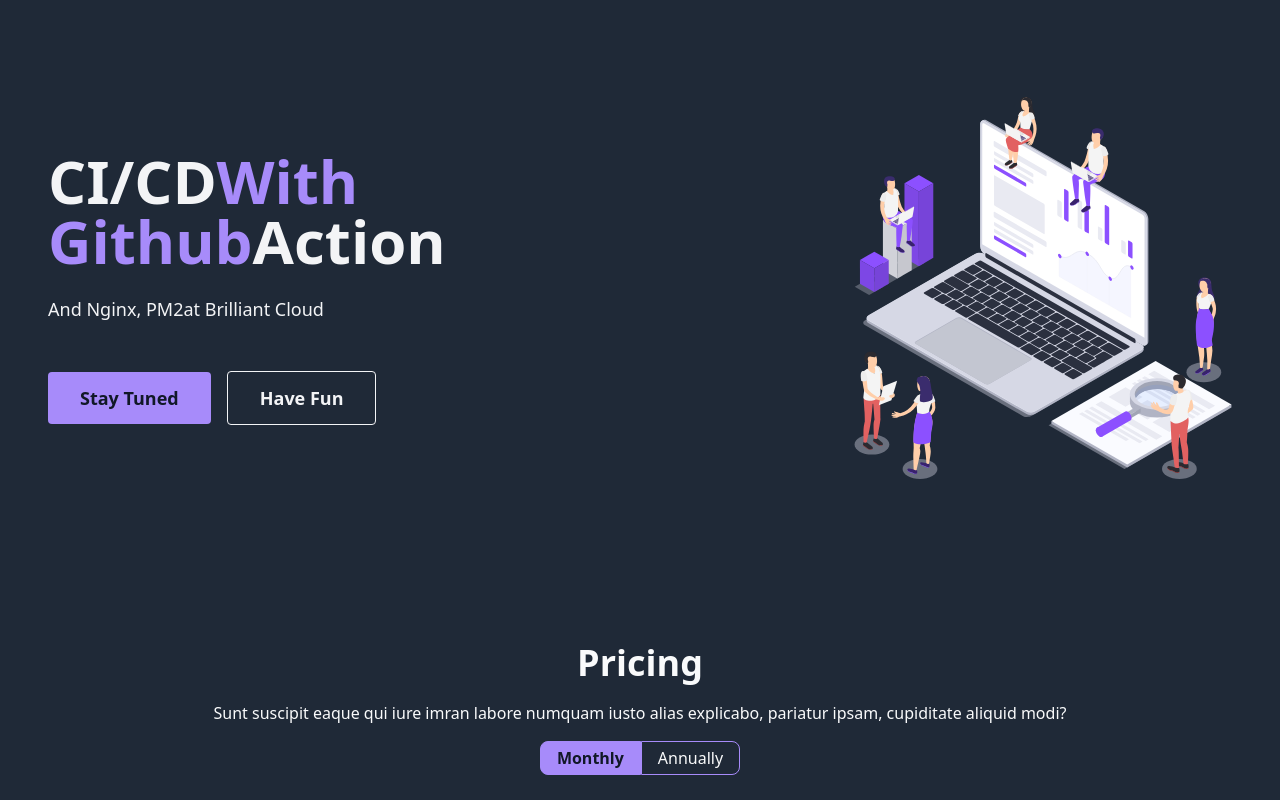
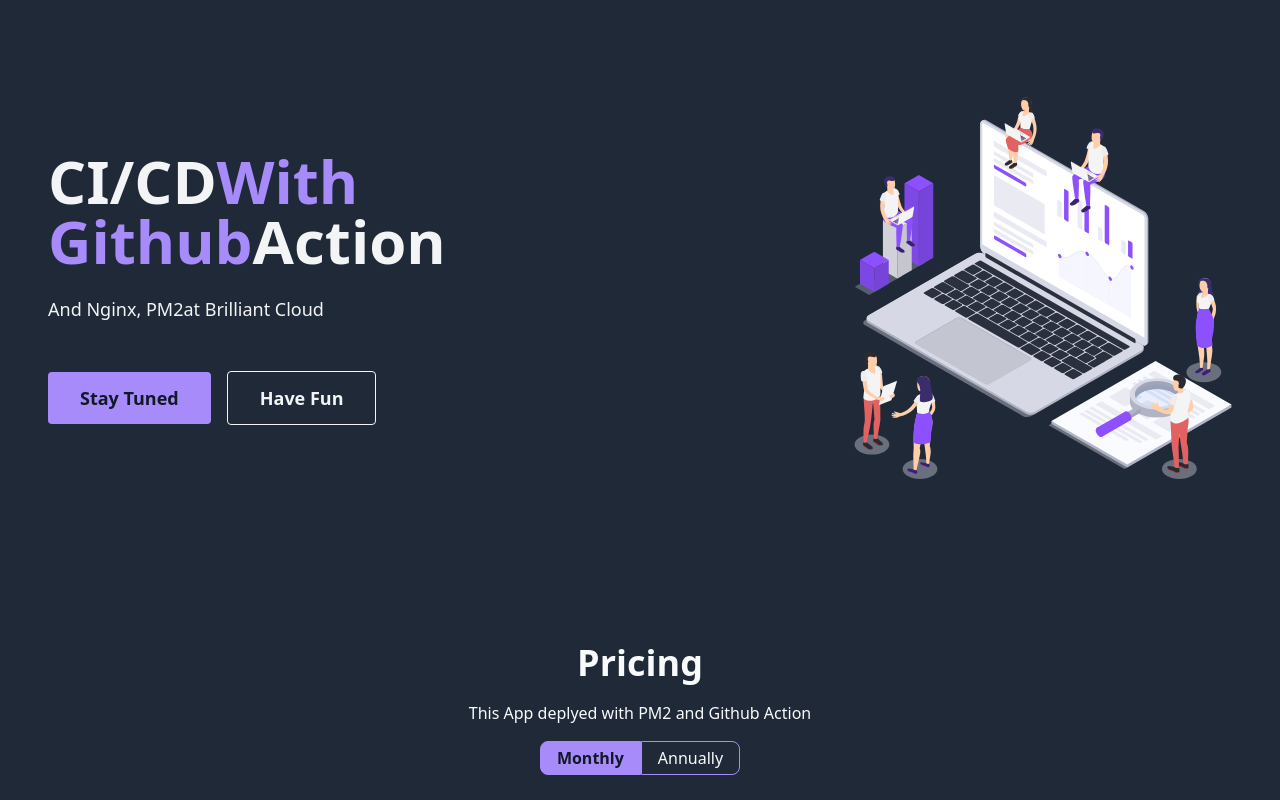
Before and after one commit to imranhc0/practice-ci-cd, a Next.js app: page / in a window 1280 px wide. Shown: the top 800 px of the page. Built offline with nearby package versions, Linux system fonts and the light colour scheme.

Commit message:
Make Changes

```diff
--- a/pages/index.tsx
+++ b/pages/index.tsx
@@ -53,8 +53,7 @@
           <div className="mb-16 space-y-4 text-center">
             <h1 className="text-4xl font-semibold leading-tight">Pricing</h1>
             <p className="px-4 sm:px-8 lg:px-24">
-              Sunt suscipit eaque qui iure imran labore numquam iusto alias
-              explicabo, pariatur ipsam, cupiditate aliquid modi?
+              This App deplyed with PM2 and Github Action
             </p>
             <div>
               <button className="px-4 py-1 font-semibold border rounded-l-lg bg-violet-400 border-violet-400 text-gray-900">
```
